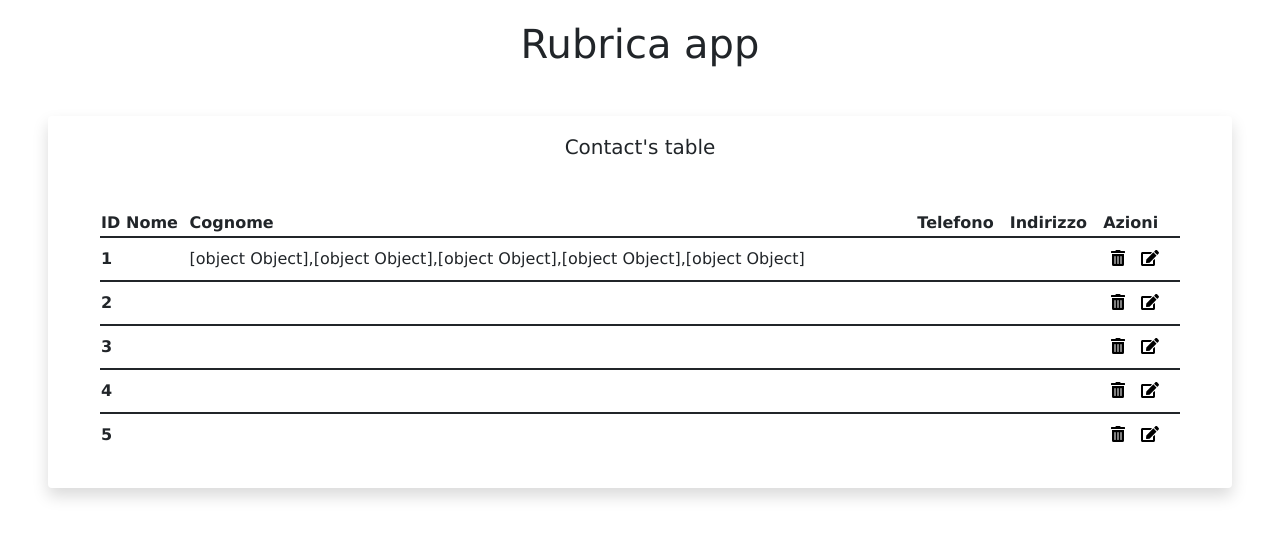
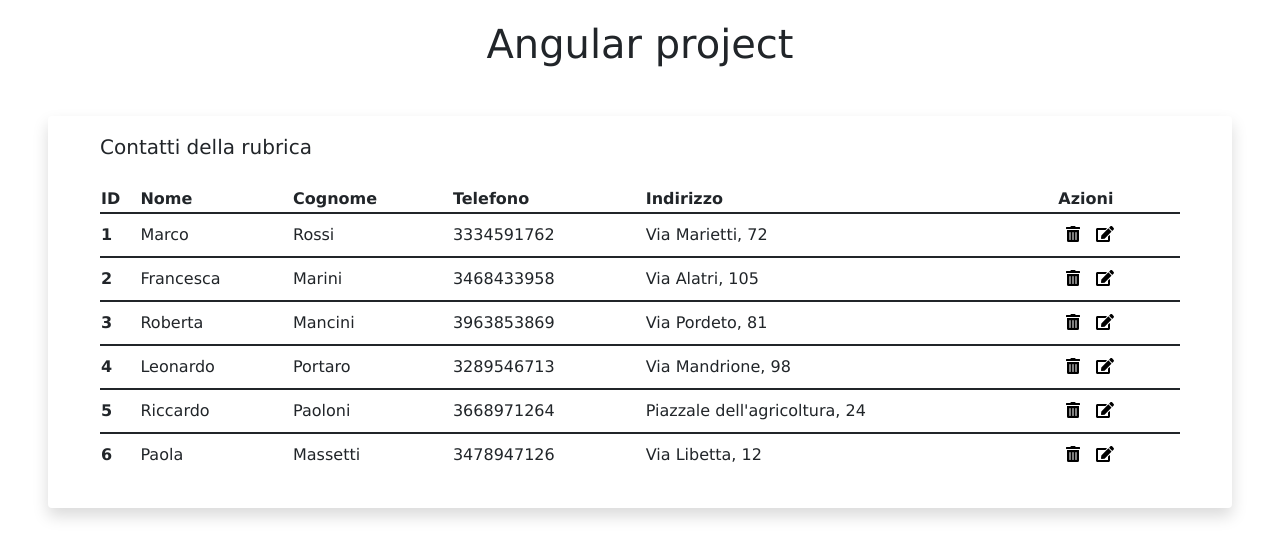
Before and after one commit to Ser7ox/Engineering, an Angular app in the folder angular-rubrica/: page / in a window 1280 px wide. Shown: the top 558 px of the page. Built offline with nearby package versions, Linux system fonts and the light colour scheme.

Commit message:
rubrica is working! update v 1.2

```diff
--- a/angular-rubrica/src/app/app.component.ts
+++ b/angular-rubrica/src/app/app.component.ts
@@ -6,6 +6,6 @@ import { Component } from '@angular/core';
   styleUrls: ['./app.component.css']
 })
 export class AppComponent {
-  title = 'Rubrica app';
+  title = 'Angular project';
 
 }
--- a/angular-rubrica/src/app/persona-server.ts
+++ b/angular-rubrica/src/app/persona-server.ts
@@ -4,9 +4,10 @@ import { Persona } from './persona';
 
 
  export const Persone: Persona [] = [
-    new Persona(1,'Mario','Rossi',3334591762,'Via Serp'),
+    new Persona(1,'Marco','Rossi',3334591762,'Via Marietti, 72'),
     new Persona(2,'Francesca','Marini',3468433958,'Via Alatri, 105'),
-    new Persona(3,'Roberto','Mancini',3963853869,'Via Leone, 200'),
-    new Persona(4,'Marietto','Rossi',3334181762,'Via Serpent'),
-    new Persona(5,'Mariuccio','Rossi',3334921762,'Via Serpe')
+    new Persona(3,'Roberta','Mancini',3963853869,'Via Pordeto, 81'),
+    new Persona(4,'Leonardo','Portaro',3289546713,'Via Mandrione, 98'),
+    new Persona(5,'Riccardo','Paoloni',3668971264,'Piazzale dell\'agricoltura, 24'),
+    new Persona(6,'Paola','Massetti',3478947126,'Via Libetta, 12')
  ];
--- a/angular-rubrica/src/app/persona.ts
+++ b/angular-rubrica/src/app/persona.ts
@@ -35,10 +35,10 @@ export class Persona {
     }
 
     public set telefono(telefono: number) {
-        this.telefono = telefono;  //passo in input al set il valore id interessato
+        this._telefono = telefono;  //passo in input al set il valore id interessato
     }
     public get telefono(): number {
-        return this.telefono; //output -> _telefono
+        return this._telefono; //output -> _telefono
     }
 
     public set indirizzo(indirizzo: string) {
--- a/angular-rubrica/src/app/rubrica/rubrica.component.html
+++ b/angular-rubrica/src/app/rubrica/rubrica.component.html
@@ -1,7 +1,7 @@
         <div class="mx-5 shadow rounded">
             <div class="row mt-5 p-3">
                 <div class="col-lg-12 col-md-12 px-5">
-                        <p class="lead text-center mb-5" > Contact's table </p>
+                        <p class="lead mb-4" > Contatti della rubrica </p>
                         <div class="table-responsive">
                         <table class="table">
 
@@ -13,48 +13,14 @@
                                 <th scope="col">Indirizzo</th>
                                 <th scope="col">Azioni</th>
                                 </tr>
-
-
-                                <tr>
-                                    <th scope="row">1</th>
-                                    <td></td>
-                                    <td> {{ person }} </td>
-                                    <td></td>
-                                    <td></td>
+                                <tr *ngFor = "let persona of person">
+                                    <th scope="row"> {{ persona.id }} </th>
+                                    <td> {{ persona.nome }} </td>
+                                    <td> {{ persona.cognome }} </td>
+                                    <td> {{ persona.telefono }} </td>
+                                    <td> {{ persona.indirizzo }} </td>
                                     <td><button><i class="fas fa-trash-alt"></i></button> <button><i class="fas fa-edit"></i></button> </td>
                                 </tr>
-                            <tr>
-                                <th scope="row">2</th>
-                                <td></td>
-                                <td></td>
-                                <td></td>
-                                <td></td>
-                                <td> <button><i class="fas fa-trash-alt"></i></button> <button><i class="fas fa-edit"></i></button> </td>
-                            </tr>
-                            <tr>
-                                <th scope="row">3</th>
-                                <td></td>
-                                <td></td>
-                                <td></td>
-                                <td></td>
-                                <td> <button><i class="fas fa-trash-alt"></i></button> <button><i class="fas fa-edit"></i></button> </td>
-                            </tr>
-                            <tr>
-                                <th scope="row">4</th>
-                                <td></td>
-                                <td></td>
-                                <td></td>
-                                <td></td>
-                                <td> <button><i class="fas fa-trash-alt"></i></button> <button><i class="fas fa-edit"></i></button> </td>
-                            </tr>
-                            <tr>
-                                <th scope="row">5</th>
-                                <td></td>
-                                <td></td>
-                                <td></td>
-                                <td></td>
-                                <td> <button><i class="fas fa-trash-alt"></i></button> <button><i class="fas fa-edit"></i></button> </td>
-                            </tr>
                         </table>
                         </div>
                 </div>
```
